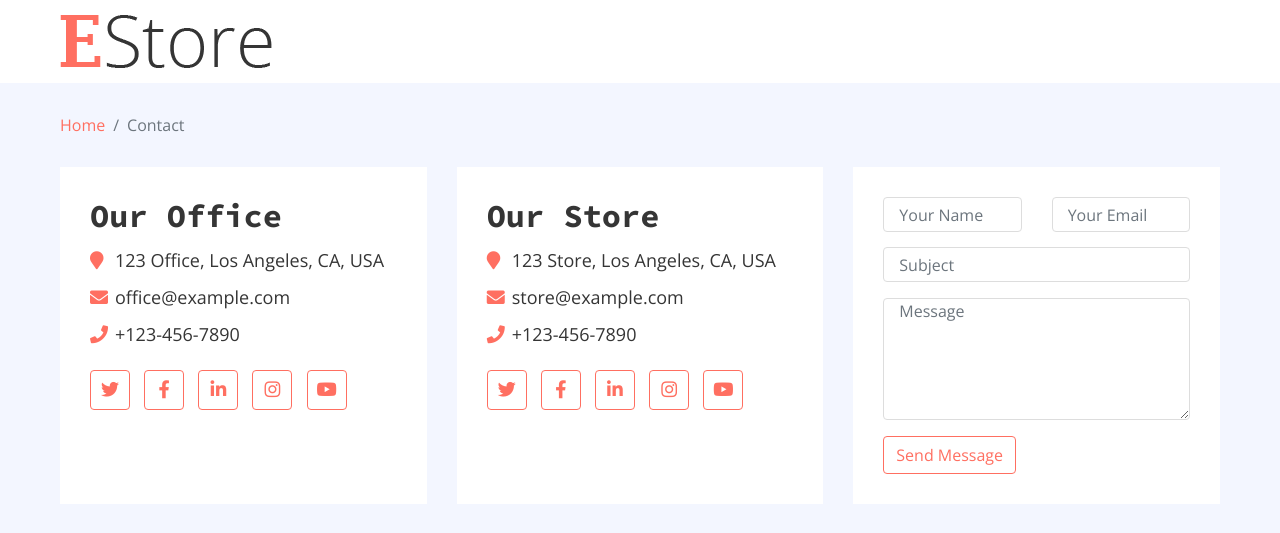
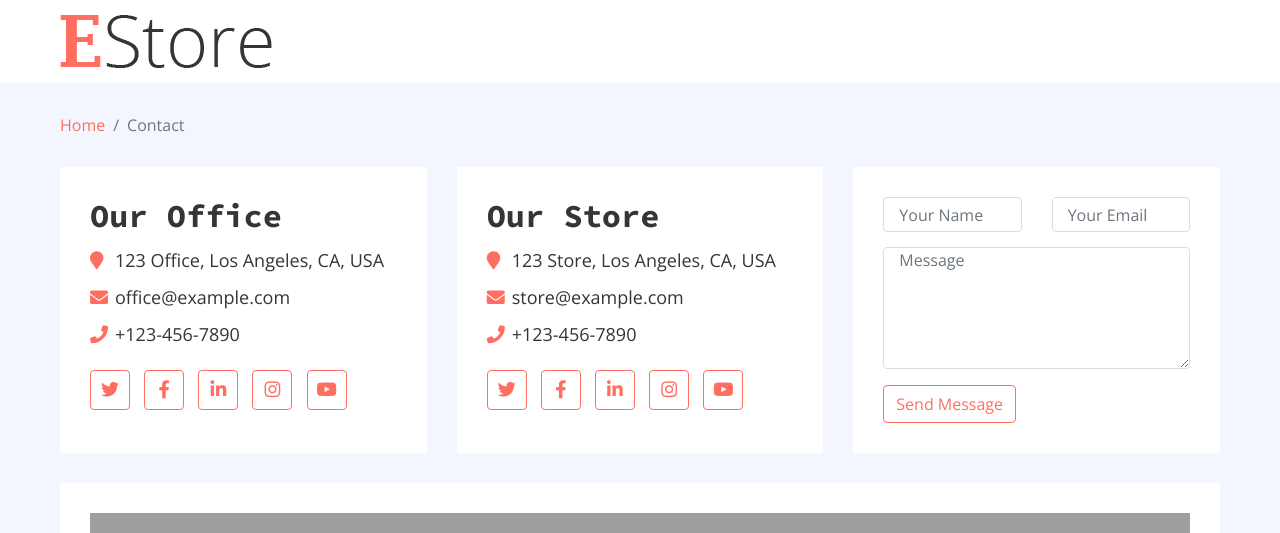
Before and after one commit to jaydesai2304/E-Store, a Django app: template Estore/fashion/templates/contact.html in a window 1280 px wide. Shown: the part 37-570 px from the top of the page. Run offline with Django 3.2, Linux system fonts and the light colour scheme; the template is opened without the code that fills it, so the values that code supplies are empty; some libraries are stand-ins or nearby versions; grey boxes are pictures that could not be loaded.

Commit message:
Add from for saves data

```diff
--- a/Estore/fashion/templates/contact.html
+++ b/Estore/fashion/templates/contact.html
@@ -68,20 +68,18 @@
                     </div>
                     <div class="col-lg-4">
                         <div class="contact-form">
-                            <form>
+                            <form method="post">
+                                {% csrf_token %}
                                 <div class="row">
                                     <div class="col-md-6">
-                                        <input type="text" class="form-control" placeholder="Your Name" />
+                                        <input type="text" class="form-control" placeholder="Your Name" name="fname">
                                     </div>
                                     <div class="col-md-6">
-                                        <input type="email" class="form-control" placeholder="Your Email" />
+                                        <input type="email" class="form-control" placeholder="Your Email" name="email">
                                     </div>
                                 </div>
                                 <div class="form-group">
-                                    <input type="text" class="form-control" placeholder="Subject" />
-                                </div>
-                                <div class="form-group">
-                                    <textarea class="form-control" rows="5" placeholder="Message"></textarea>
+                                    <textarea class="form-control" rows="5" placeholder="Message" name="message"></textarea>
                                 </div>
                                 <div><button class="btn" type="submit">Send Message</button></div>
                             </form>
```
